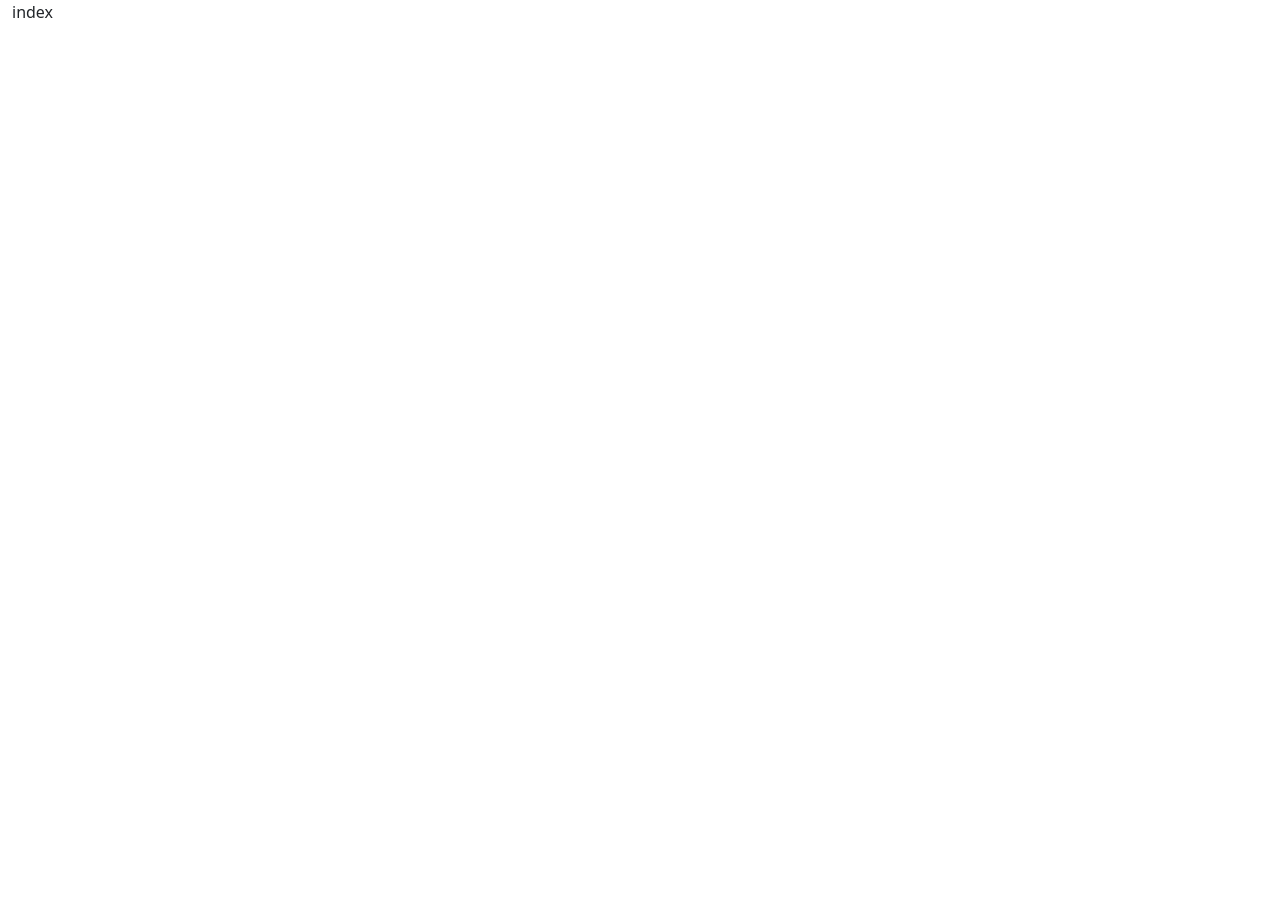
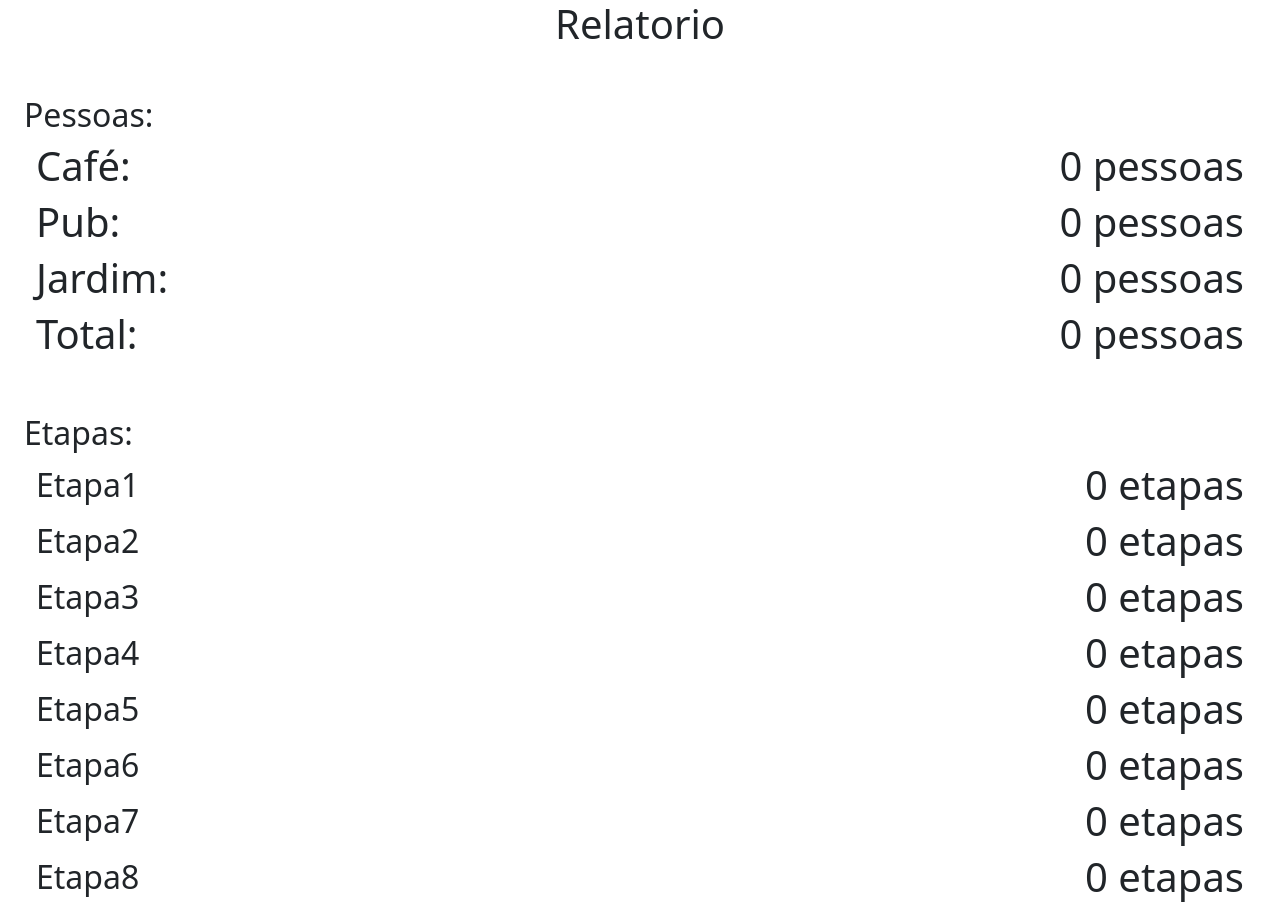
Before and after one commit to lucaadev/Comidaria, a React (Create React App) app in the folder web/: page /relatorio in a window 1280 px wide. Before the commit the page ends 800 px from the top, so only its background shows below. Built offline with nearby package versions, Linux system fonts and the light colour scheme; a web font is replaced by a local one.

Commit message:
FEAT: create relatorio page

```diff
--- a/web/src/pages/Relatorio/index.jsx
+++ b/web/src/pages/Relatorio/index.jsx
@@ -1,7 +1,149 @@
-import React from 'react'
+import React from 'react';
+import { useSelector } from 'react-redux';
 
-export default function index() {
-  return (
-    <div>index</div>
-  )
+import TotalEtapas from './totalEtapas';
+
+export default function Index() {
+	const { mesasCafe, mesasPub, mesasJardim } = useSelector(
+		(state) => state.restaurante
+	);
+
+		const totalPessoasCafe = Object.values(mesasCafe).reduce((acc, mesa) => {
+			return acc + Number(mesa.quantidaDePessoas);
+		}, 0);
+
+		const totalPessoasPub = Object.values(mesasPub).reduce((acc, mesa) => {
+			return acc + Number(mesa.quantidaDePessoas);
+		}, 0);
+
+		const totalPessoasJardim = Object.values(mesasJardim).reduce(
+			(acc, mesa) => {
+				return acc + Number(mesa.quantidaDePessoas);
+			},
+			0
+		);
+
+	return (
+		<div className='container-fluid overflowRelatorio'>
+			<h1 className='title  d-flex justify-content-center'>Relatorio</h1>
+			<div className='mt-5'>
+				<h2 className='textOptions mt-2 d-flex justify-content-start'>
+					Pessoas:
+				</h2>
+				<div className='container-fluid d-flex flex-wrap justify-content-between align-items-center'>
+					<h1>Café:</h1>
+					<h1>{totalPessoasCafe} pessoas</h1>
+				</div>
+				<div className='container-fluid d-flex flex-wrap justify-content-between align-items-center'>
+					<h1>Pub:</h1>
+					<h1>{totalPessoasPub} pessoas</h1>
+				</div>
+				<div className='container-fluid d-flex flex-wrap justify-content-between align-items-center'>
+					<h1>Jardim:</h1>
+					<h1>{totalPessoasJardim} pessoas</h1>
+				</div>
+				<div className='container-fluid d-flex flex-wrap justify-content-between align-items-center'>
+					<h1> Total:</h1>
+					<div>
+						<h1>
+							{totalPessoasCafe + totalPessoasPub + totalPessoasJardim} pessoas
+						</h1>
+					</div>
+				</div>
+			</div>
+			<div className='mt-5'>
+				<h2 className='textOptions mt-2 d-flex justify-content-start'>
+					Etapas:
+				</h2>
+				<div className='container-fluid d-flex flex-wrap justify-content-between align-items-center'>
+					<h2>Etapa1</h2>
+					<div>
+						<TotalEtapas
+							mesasCafe={mesasCafe}
+							mesasPub={mesasPub}
+							mesasJardim={mesasJardim}
+							etapaIndex={0}
+						/>
+					</div>
+				</div>
+				<div className='container-fluid d-flex flex-wrap justify-content-between align-items-center'>
+					<h2>Etapa2</h2>
+					<div>
+						<TotalEtapas
+							mesasCafe={mesasCafe}
+							mesasPub={mesasPub}
+							mesasJardim={mesasJardim}
+							etapaIndex={1}
+						/>
+					</div>
+				</div>
+				<div className='container-fluid d-flex flex-wrap justify-content-between align-items-center'>
+					<h2>Etapa3</h2>
+					<div>
+						<TotalEtapas
+							mesasCafe={mesasCafe}
+							mesasPub={mesasPub}
+							mesasJardim={mesasJardim}
+							etapaIndex={2}
+						/>
+					</div>
+				</div>
+				<div className='container-fluid d-flex flex-wrap justify-content-between align-items-center'>
+					<h2>Etapa4</h2>
+					<div>
+						<TotalEtapas
+							mesasCafe={mesasCafe}
+							mesasPub={mesasPub}
+							mesasJardim={mesasJardim}
+							etapaIndex={3}
+						/>
+					</div>
+				</div>
+				<div className='container-fluid d-flex flex-wrap justify-content-between align-items-center'>
+					<h2>Etapa5</h2>
+					<div>
+						<TotalEtapas
+							mesasCafe={mesasCafe}
+							mesasPub={mesasPub}
+							mesasJardim={mesasJardim}
+							etapaIndex={4}
+						/>
+					</div>
+				</div>
+				<div className='container-fluid d-flex flex-wrap justify-content-between align-items-center'>
+					<h2>Etapa6</h2>
+					<div>
+						<TotalEtapas
+							mesasCafe={mesasCafe}
+							mesasPub={mesasPub}
+							mesasJardim={mesasJardim}
+							etapaIndex={5}
+						/>
+					</div>
+				</div>
+				<div className='container-fluid d-flex flex-wrap justify-content-between align-items-center'>
+					<h2>Etapa7</h2>
+					<div>
+						<TotalEtapas
+							mesasCafe={mesasCafe}
+							mesasPub={mesasPub}
+							mesasJardim={mesasJardim}
+							etapaIndex={6}
+						/>
+					</div>
+				</div>
+				<div className='container-fluid d-flex flex-wrap justify-content-between align-items-center'>
+					<h2>Etapa8</h2>
+					<div>
+						<TotalEtapas
+							mesasCafe={mesasCafe}
+							mesasPub={mesasPub}
+							mesasJardim={mesasJardim}
+							etapaIndex={7}
+						/>
+					</div>
+				</div>
+			</div>
+		</div>
+	);
 }
--- /dev/null
+++ b/web/src/pages/Relatorio/totalEtapas.jsx
@@ -0,0 +1,22 @@
+import React from 'react';
+
+const TotalEtapas = ({ mesasCafe, mesasPub, mesasJardim, etapaIndex }) => {
+	const totalEtapas =
+		Object.values(mesasCafe).reduce((acc, mesa) => {
+			return acc + Number(mesa.etapas[etapaIndex]);
+		}, 0) +
+		Object.values(mesasPub).reduce((acc, mesa) => {
+			return acc + Number(mesa.etapas[etapaIndex]);
+		}, 0) +
+		Object.values(mesasJardim).reduce((acc, mesa) => {
+			return acc + Number(mesa.etapas[etapaIndex]);
+		}, 0);
+
+	return (
+		<div>
+			<h1>{totalEtapas} etapas</h1>
+		</div>
+	);
+};
+
+export default TotalEtapas;
```
